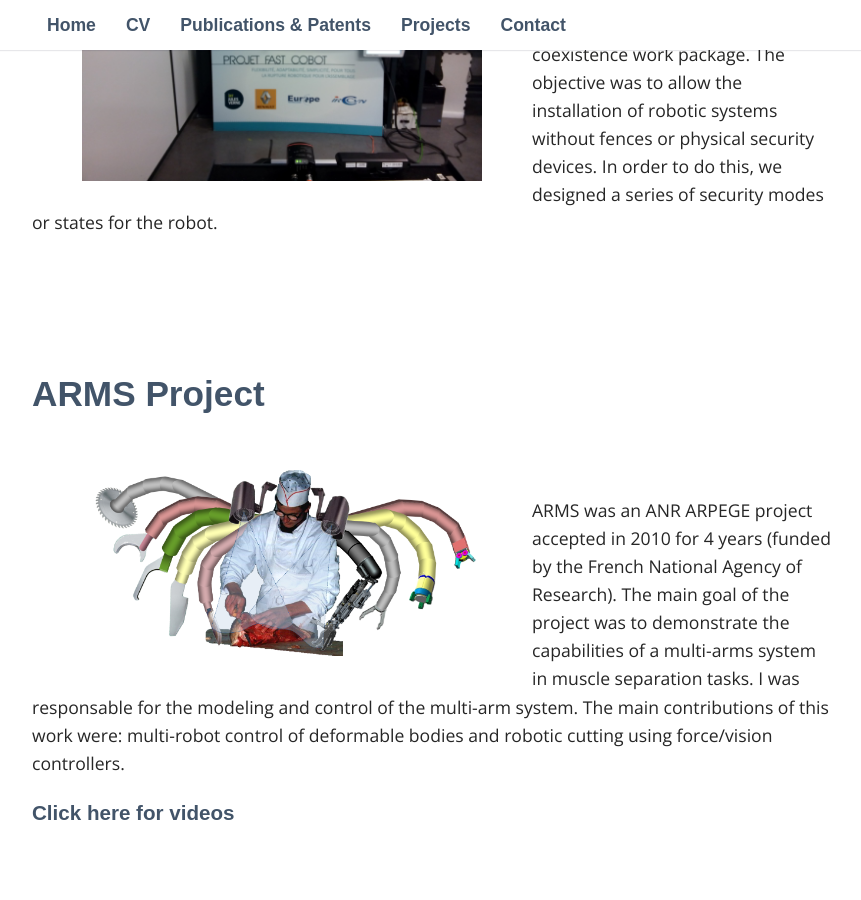
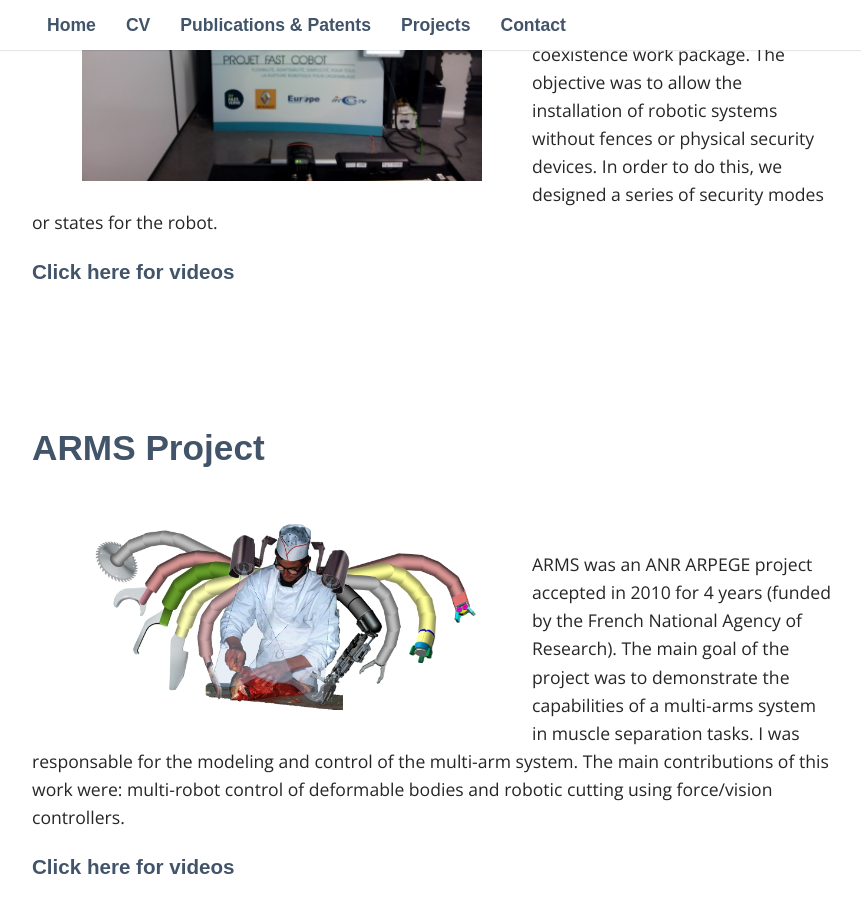
Before and after one commit to philip-long/philip-long.github.io, a Jekyll site: the page built from projects/index.html, in a window 1280 px wide and 900 px high, scrolled down 758 px. Shown: the whole window, without its empty margins (208-1069 px from the left). Built offline with Jekyll 4.4.1, drawn with Linux system fonts in a browser that asks for light colours; some web fonts are replaced.

Commit message:
replacing videos FAST

```diff
--- a/projects/index.html
+++ b/projects/index.html
@@ -18,7 +18,7 @@
     The project FAST is a IRT project in partnership with Renault and Europe Technologies. I was responsable for the human/robot coexistence work package. The objective was to allow the installation of robotic systems without fences or physical security devices. In order to do this, we designed a series of security modes or states for the robot.
     </p>
 
-<!--   <a href="/projects/fast.html"> <h3> Click here for videos </h3></a> -->
+  <a href="/projects/fast.html"> <h3> Click here for videos </h3></a>
 
 <br>
     <br>
```
